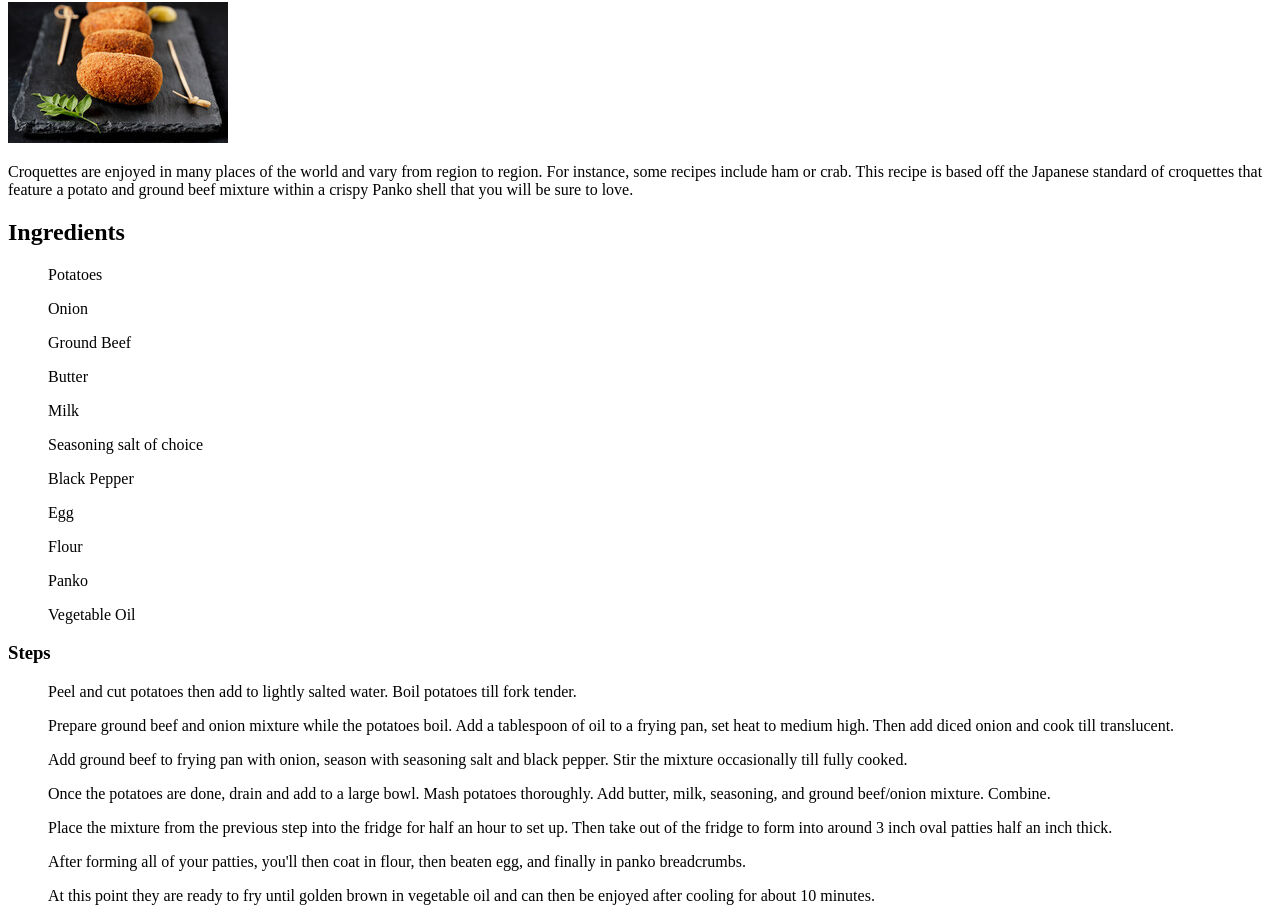
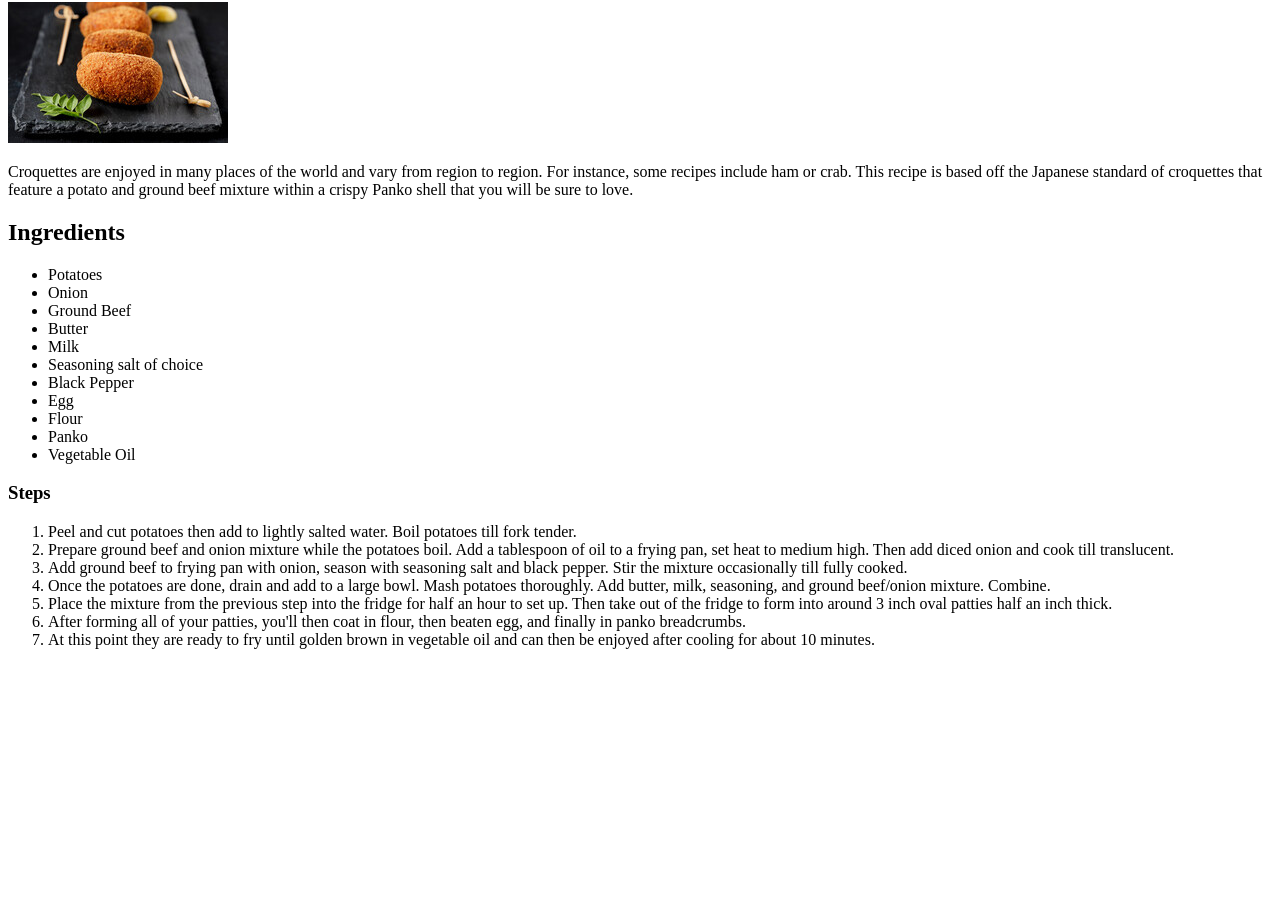
Before and after one commit to alexandria-lukachi-le/odin-recipes, a plain HTML site: page recipes/croquettes.html in a window 1280 px wide. Shown: the part 78-999 px from the top of the page. After the commit the page ends 800 px from the top, so only its background shows below. Drawn offline with Linux system fonts and the light colour scheme.

Commit message:
Fix lists

```diff
--- a/recipes/croquettes.html
+++ b/recipes/croquettes.html
@@ -11,25 +11,29 @@
     <p>Croquettes are enjoyed in many places of the world and vary from region to region. For instance, some recipes include ham or crab. This recipe is based off the Japanese standard of croquettes that feature a potato and ground beef mixture within a crispy Panko shell that you will be sure to love.</p>
 
     <h2>Ingredients</h2>
-        <ul>Potatoes</ul>
-        <ul>Onion</ul>
-        <ul>Ground Beef</ul>
-        <ul>Butter</ul>
-        <ul>Milk</ul>
-        <ul>Seasoning salt of choice</ul>
-        <ul>Black Pepper</ul>
-        <ul>Egg</ul>
-        <ul>Flour</ul>
-        <ul>Panko</ul>
-        <ul>Vegetable Oil</ul>
+        <ul>
+            <li>Potatoes</li>
+            <li>Onion</li>
+            <li>Ground Beef</li>
+            <li>Butter</li>
+            <li>Milk</li>
+            <li>Seasoning salt of choice</li>
+            <li>Black Pepper</li>
+            <li>Egg</li>
+            <li>Flour</li>
+            <li>Panko</li>
+            <li>Vegetable Oil</li>
+        </ul>
 
     <h3>Steps</h3>
-        <ol>Peel and cut potatoes then add to lightly salted water. Boil potatoes till fork tender.</ol>
-        <ol>Prepare ground beef and onion mixture while the potatoes boil. Add a tablespoon of oil to a frying pan, set heat to medium high. Then add diced onion and cook till translucent.</ol>
-        <ol>Add ground beef to frying pan with onion, season with seasoning salt and black pepper. Stir the mixture occasionally till fully cooked.</ol>
-        <ol>Once the potatoes are done, drain and add to a large bowl. Mash potatoes thoroughly. Add butter, milk, seasoning, and ground beef/onion mixture. Combine.</ol>
-        <ol>Place the mixture from the previous step into the fridge for half an hour to set up. Then take out of the fridge to form into around 3 inch oval patties half an inch thick.</ol>
-        <ol>After forming all of your patties, you'll then coat in flour, then beaten egg, and finally in panko breadcrumbs.</ol>
-        <ol>At this point they are ready to fry until golden brown in vegetable oil and can then be enjoyed after cooling for about 10 minutes.</ol>
+        <ol>
+            <li>Peel and cut potatoes then add to lightly salted water. Boil potatoes till fork tender.</li>
+            <li>Prepare ground beef and onion mixture while the potatoes boil. Add a tablespoon of oil to a frying pan, set heat to medium high. Then add diced onion and cook till translucent.</li>
+            <li>Add ground beef to frying pan with onion, season with seasoning salt and black pepper. Stir the mixture occasionally till fully cooked.</li>
+            <li>Once the potatoes are done, drain and add to a large bowl. Mash potatoes thoroughly. Add butter, milk, seasoning, and ground beef/onion mixture. Combine.</li>
+            <li>Place the mixture from the previous step into the fridge for half an hour to set up. Then take out of the fridge to form into around 3 inch oval patties half an inch thick.</li>
+            <li>After forming all of your patties, you'll then coat in flour, then beaten egg, and finally in panko breadcrumbs.</li>
+            <li>At this point they are ready to fry until golden brown in vegetable oil and can then be enjoyed after cooling for about 10 minutes.</li>
+        </ol>
 </body>
 </html>
```
Also changed, not shown: recipes/cabbageSoup.html (+17 -13 lines), recipes/potatoBites.html (+17 -11 lines).
